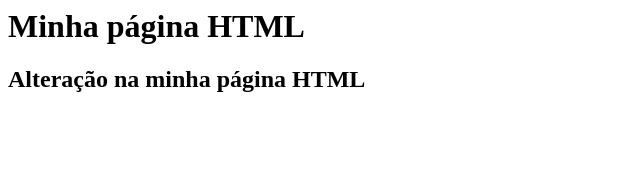
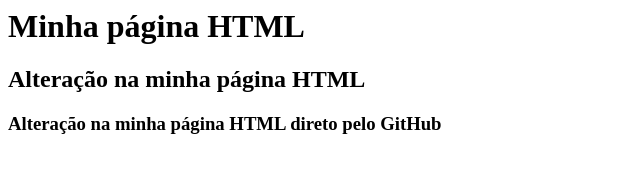
Before and after one commit to RaianoMartins/gama-no-github, a plain HTML site: page index.html in a window 1280 px wide. Shown: the whole page, without its empty margins (0-640 px from the left). Drawn offline with Linux system fonts and the light colour scheme.

Commit message:
Atualização a partir do GitHub

```diff
--- a/index.html
+++ b/index.html
@@ -2,5 +2,6 @@
 	<body>
 		<h1> Minha página HTML</h1>
 		<h2> Alteração na minha página HTML</h2>
+		<h3> Alteração na minha página HTML direto pelo GitHub</h3>
 	</body>
 </html>
```
